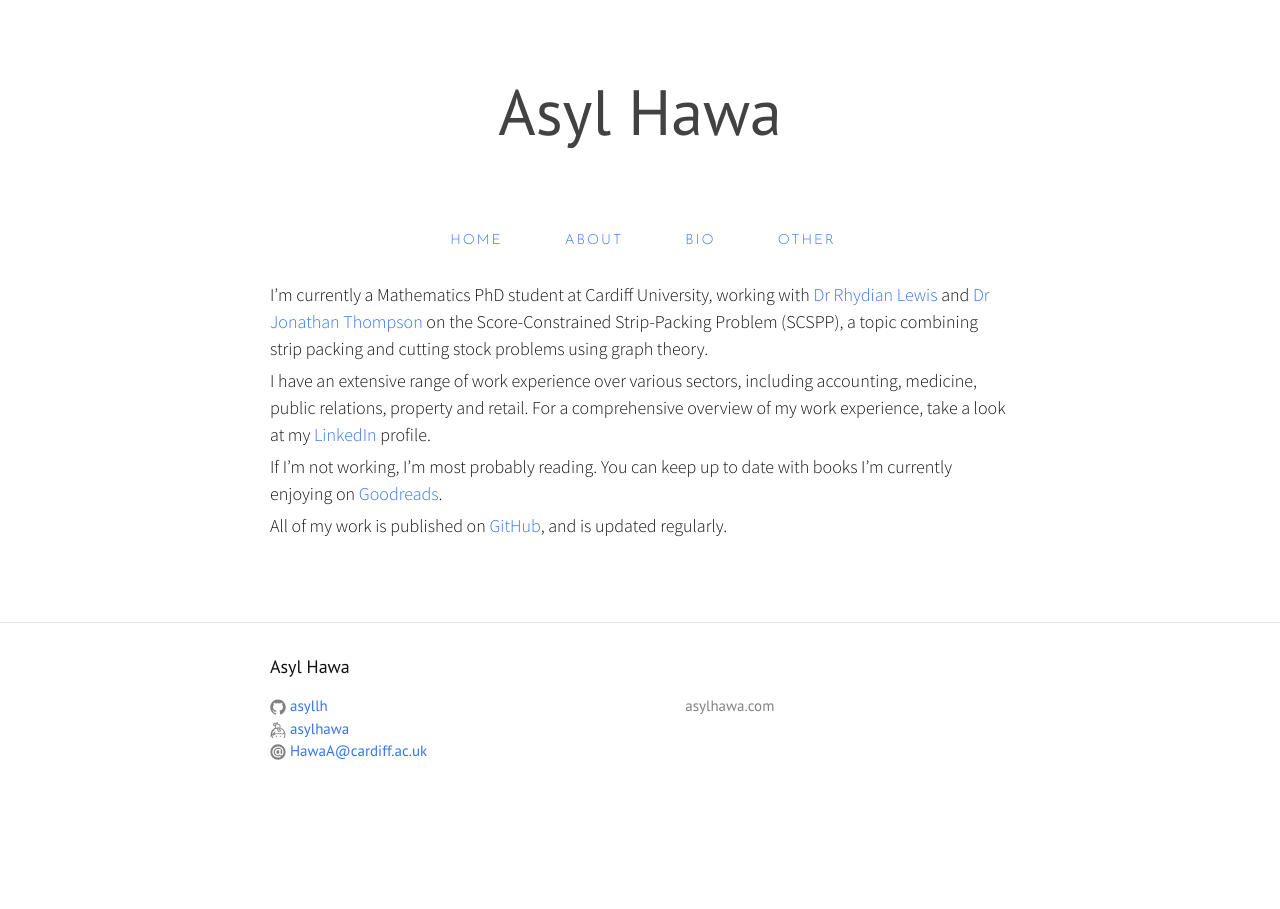
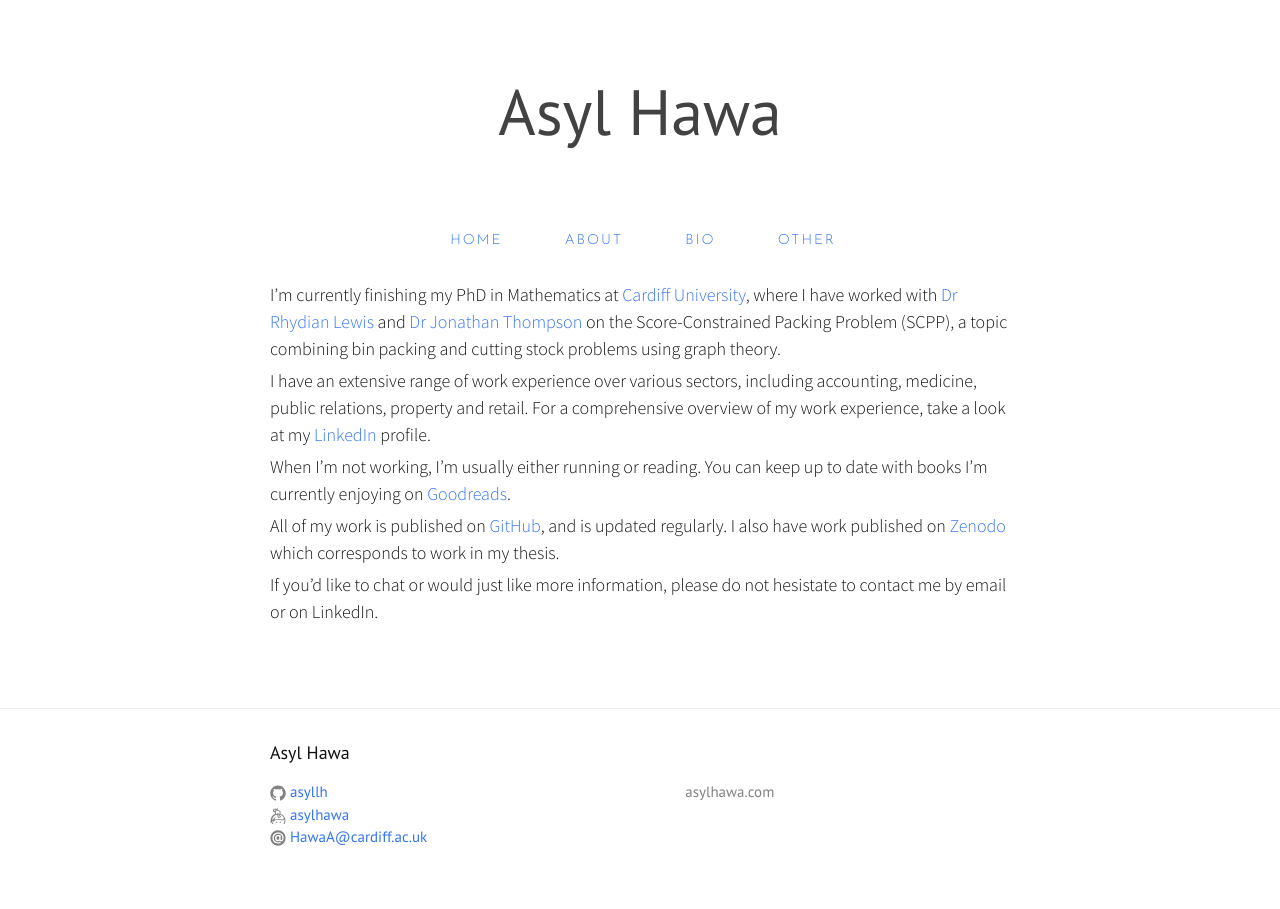
Before and after one commit to asyllh/asyllh.github.io, a Jekyll site: the page built from about.md, in a window 1280 px wide. Built offline with Jekyll 4.4.1, drawn with Linux system fonts in a browser that asks for light colours; nearby versions of some CDN libraries.

Commit message:
updated about me section, modified problem topic and included extra links.

```diff
--- a/about.md
+++ b/about.md
@@ -4,10 +4,12 @@ title : About
 permalink: /about/
 ---
 
-I'm currently a Mathematics PhD student at Cardiff University, working with [Dr Rhydian Lewis](http://www.rhydlewis.eu) and [Dr Jonathan Thompson](http://www.cardiff.ac.uk/people/view/98669-thompson-jonathan) on the Score-Constrained Strip-Packing Problem (SCSPP), a topic combining strip packing and cutting stock problems using graph theory.
+I'm currently finishing my PhD in Mathematics at [Cardiff University](https://www.cardiff.ac.uk/people/research-students/view/477837-hawa-asyl), where I have worked with [Dr Rhydian Lewis](http://www.rhydlewis.eu) and [Dr Jonathan Thompson](http://www.cardiff.ac.uk/people/view/98669-thompson-jonathan) on the Score-Constrained Packing Problem (SCPP), a topic combining bin packing and cutting stock problems using graph theory.
 
 I have an extensive range of work experience over various sectors, including accounting, medicine, public relations, property and retail. For a comprehensive overview of my work experience, take a look at my [LinkedIn](https://www.linkedin.com/in/asylhawa/) profile.
 
-If I'm not working, I'm most probably reading. You can keep up to date with books I'm currently enjoying on [Goodreads](https://www.goodreads.com/user/show/27300675-asyl).
+When I'm not working, I'm usually either running or reading. You can keep up to date with books I'm currently enjoying on [Goodreads](https://www.goodreads.com/user/show/27300675-asyl).
 
-All of my work is published on [GitHub](https://github.com/asyllh), and is updated regularly.
+All of my work is published on [GitHub](https://github.com/asyllh), and is updated regularly. I also have work published on [Zenodo](https://zenodo.org/search?page=1&size=20&q=asyl%20hawa&type=software) which corresponds to work in my thesis.
+
+If you'd like to chat or would just like more information, please do not hesistate to contact me by email or on LinkedIn.
```
